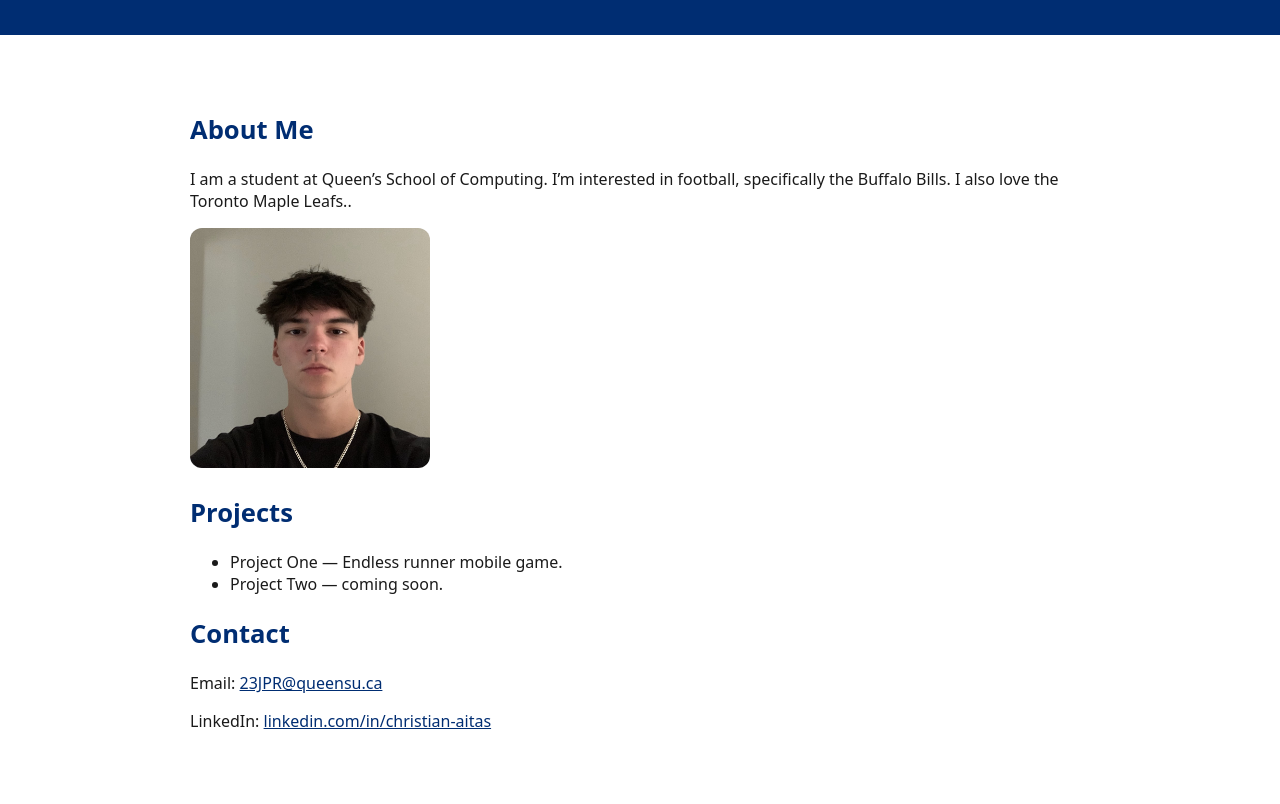
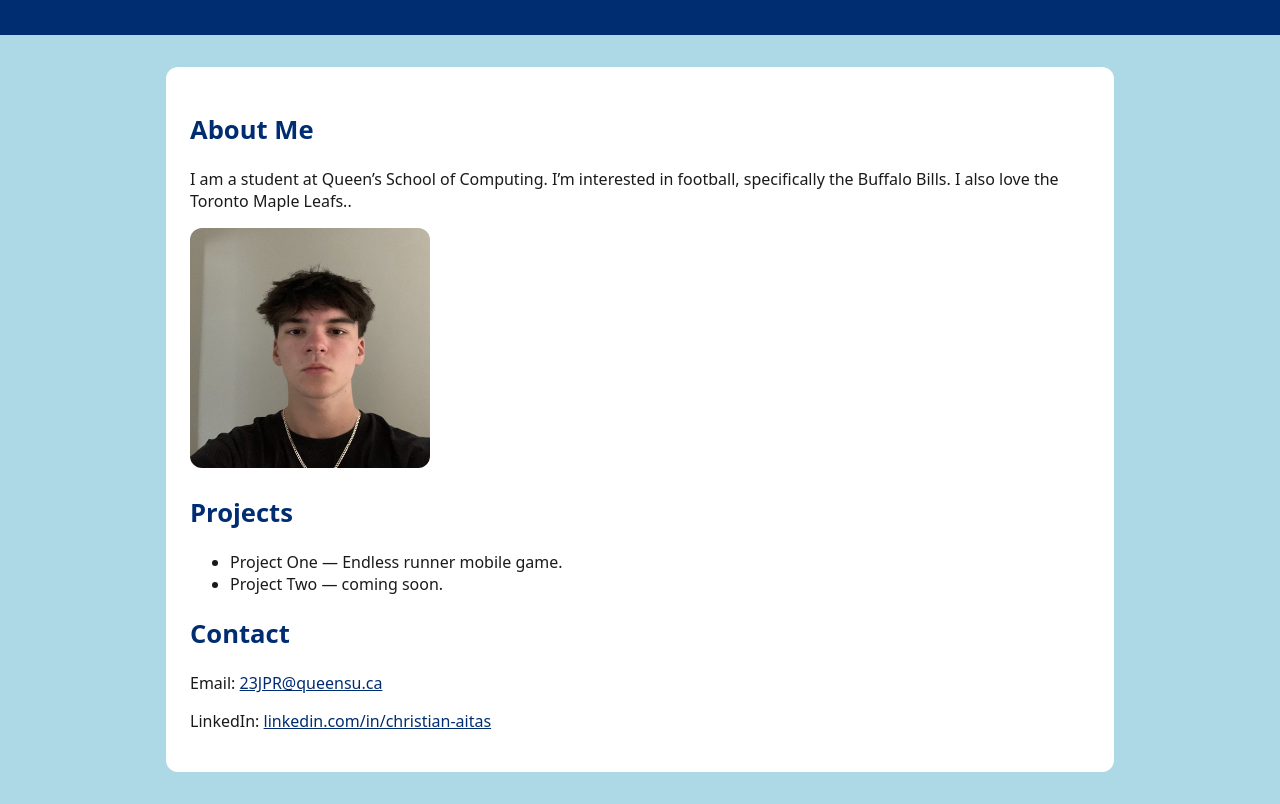
Before and after one commit to cjaitas/queens-student-page, a plain HTML site: page index.html in a window 1280 px wide. Shown: the part 83-887 px from the top of the page. Drawn offline with Linux system fonts and the light colour scheme.

Commit message:
Update style.css

```diff
--- a/style.css
+++ b/style.css
@@ -1,7 +1,7 @@
 :root {
   --red:#aa1e22; --gold:#f2a900; --blue:#002d72;
 }
-body { font-family: system-ui, sans-serif; margin:0; background:var(--cyan); color:#fff; }
+body { font-family: system-ui, sans-serif; margin:0; background:#add8e6; color:#fff; }
 header { background:var(--blue); color:#fff; padding:1rem; }
 main { background:#fff; color:#1a1a1a; max-width:900px; margin:2rem auto; border-radius:12px; padding:1.5rem; }
 a { color: var(--blue); }
```
